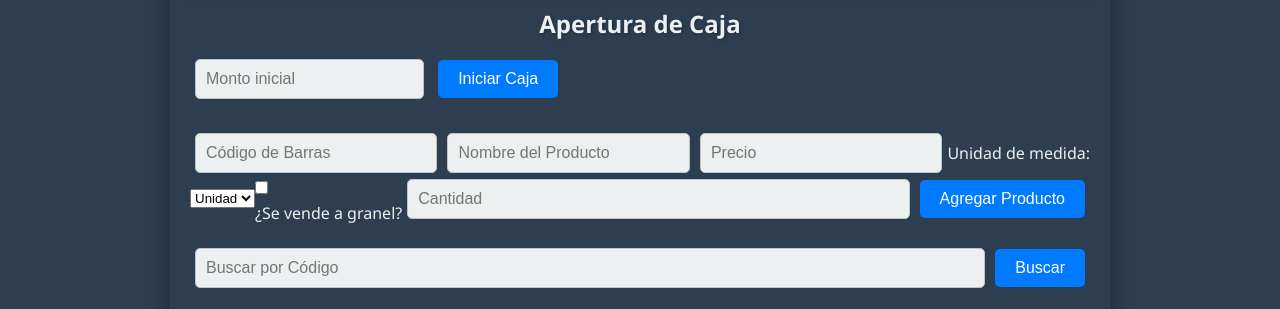
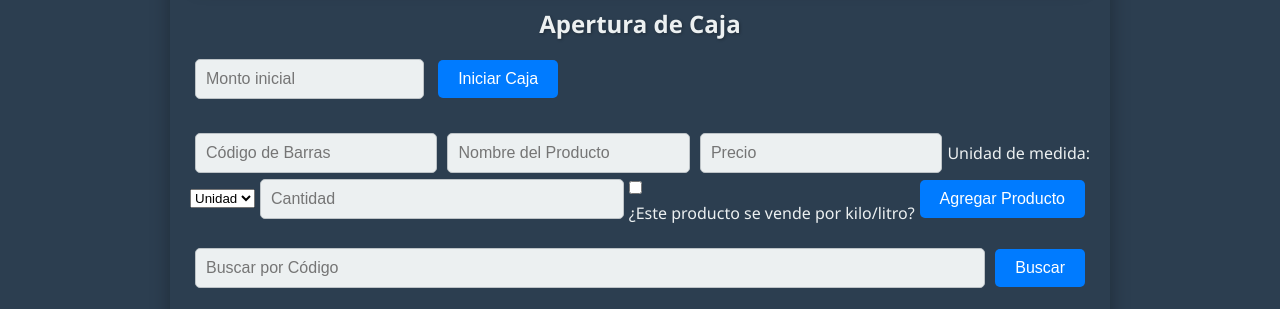
Before and after one commit to horaciolidity/pos-1.0.1, a plain HTML site: page index.html in a window 1280 px wide. Shown: the part 182-491 px from the top of the page. Drawn offline with Linux system fonts and the light colour scheme.

Commit message:
Update index.html

```diff
--- a/index.html
+++ b/index.html
@@ -35,13 +35,14 @@
   <option value="litro">Litro</option>
 </select>
 
-<!-- Producto a granel -->
-<label for="is-bulk">
-  <input type="checkbox" id="is-bulk" />
-  ¿Se vende a granel?
-</label>
+
+
 
     <input type="number" id="product-quantity" placeholder="Cantidad" min="1"> <!-- Campo de cantidad -->
+           <label for="is-bulk">
+  <input type="checkbox" id="is-bulk" />
+  ¿Este producto se vende por kilo/litro?
+</label>
 
     <button onclick="addProduct()">Agregar Producto</button>
 </section>
```
